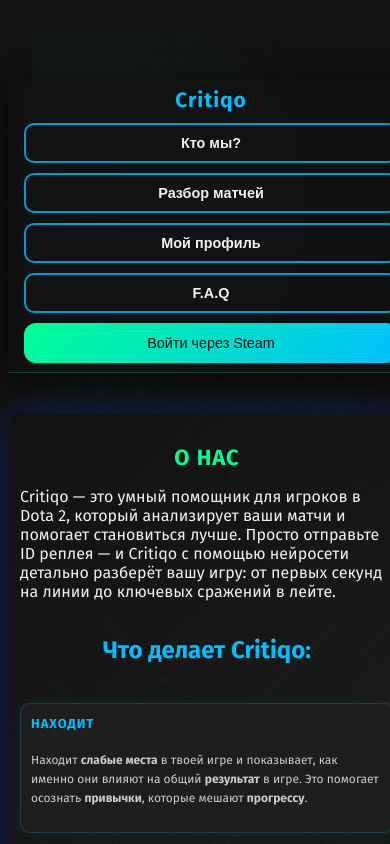
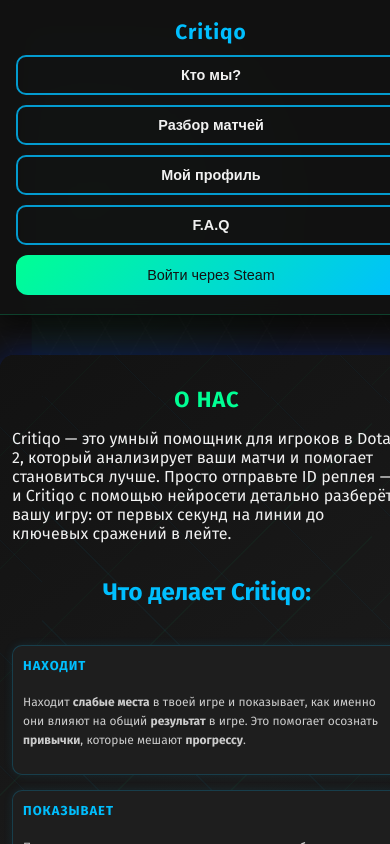
Before and after one commit to kitoy02241221/Critiqo, a React (Create React App) app in the folder client/: page / in a window 390 px wide. Shown: the top 844 px of the page. Built offline with nearby package versions, Linux system fonts and the light colour scheme; no server answers.

Commit message:
finaly update adaptive for navbar

```diff
--- a/client/src/Mainpage/navBar/Navbar.css
+++ b/client/src/Mainpage/navBar/Navbar.css
@@ -1,3 +1,8 @@
+body, main {
+  margin: 0;
+  padding: 0;
+}
+
 .navbar {
   position: fixed;
   top: 0;
@@ -115,7 +120,7 @@
 @media (max-width: 1408px) {
   .navbar {
     width: 100%;
-    max-width: none;
+    max-width: 100vh;
     padding: 12px 22px;
     gap: 12px;
     justify-content: center;
@@ -191,23 +196,30 @@
 
 /* <=850px */
 @media (max-width: 850px) {
+  body {
+    padding-top: 0 !important; /* убираем отступ, добавленный под фиксированный navbar */
+  }
   .navbar {
     position: static;
     left: 0;
     right: 0;
+    top: 0; /* закрепляем у верхней границы */
+    margin-top: 0; /* убираем внешний отступ */
+    padding-top: 0; /* убираем внутренний отступ сверху */
     transform: none;
     width: 100%;
     max-width: none;
     flex-direction: column;
     align-items: stretch;
     gap: 10px;
-    padding: 10px 16px;
+    padding: 20px 16px;
     border-radius: 0;
   }
 
   .banner {
     text-align: center;
     width: 100%;
+    margin-top: 0 !important; /* на всякий случай сброс */
   }
 
   .banner h1 {
@@ -248,19 +260,23 @@
     position: static;
     left: 0;
     right: 0;
+    top: 0;
+    margin-top: 0;
+    padding-top: 0;
     transform: none;
     width: 100%;
     max-width: none;
     flex-direction: column;
     align-items: stretch;
     gap: 10px;
-    padding: 10px 16px;
+    padding: 20px 16px;
     border-radius: 0;
   }
 
   .banner {
     text-align: center;
     width: 100%;
+    margin-top: 0 !important;
   }
 
   .banner h1 {
@@ -269,7 +285,7 @@
 
   .navbar-center {
     display: grid;
-    grid-template-columns: 1fr 1fr; /* кнопки в 2 колонки */
+    grid-template-columns: 1fr 1fr;
     gap: 10px;
     width: 100%;
   }
@@ -283,7 +299,7 @@
 
   .steamAuth {
     display: grid;
-    grid-template-columns: 1fr 1fr; /* кнопки авторизации тоже 2 колонки */
+    grid-template-columns: 1fr 1fr;
     gap: 10px;
     width: 100%;
   }
@@ -301,11 +317,15 @@
     font-size: 1.3rem;
   }
 
+  .navbar {
+    padding: 20px 16px;
+  }
+
   .navbar-center {
-    grid-template-columns: 1fr; /* одна колонка */
+    grid-template-columns: 1fr;
   }
 
   .steamAuth {
-    grid-template-columns: 1fr; /* тоже одна колонка */
+    grid-template-columns: 1fr;
   }
 }
```
